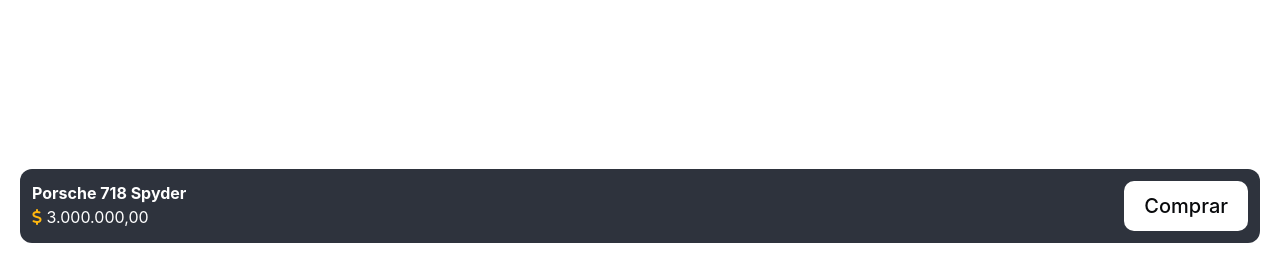
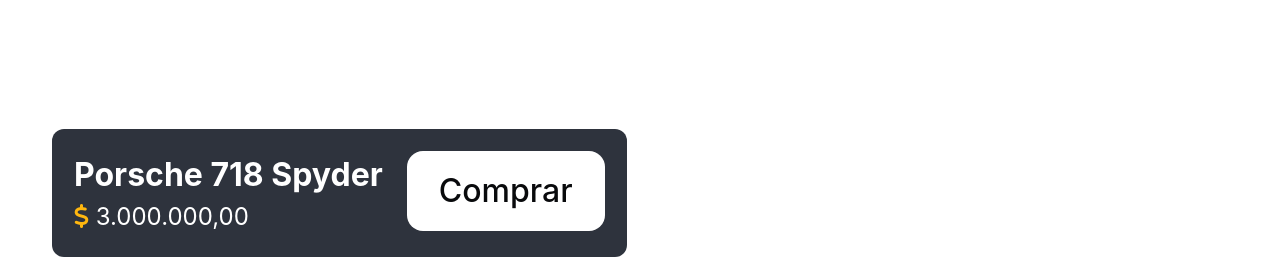
Before and after one commit to matheeusmeloo/mcars-mobile, a PHP site: page /details_vehicle.html in a window 1280 px wide. Shown: the part 535-800 px from the top of the page. Run offline with PHP 8.4, Linux system fonts and the light colour scheme; some libraries are stand-ins or nearby versions.

Commit message:
Ajuste menu flutuante com Bulma

```diff
--- a/cart_buy.html
+++ b/cart_buy.html
@@ -18,7 +18,7 @@
                 <a href="#" class="has-text-white"><div class="cell"><i class="fa-regular fa-map is-size-4"></i></div></a>
                 <a href="#" class="has-text-white"><div class="cell"><i class="fa-regular fa-user is-size-4"></i></div></a>
             </div>
-          </div>
+        </div>
      </div>
 </body>
  <!-- Javascript início -->
--- a/css/style.css
+++ b/css/style.css
@@ -119,6 +119,9 @@
         grid-auto-columns: 100%;
 
     }
+    .floating-menu {
+        width: 85%;
+    }
 }
 
 /* CSS DO MENU SUPERIOR DA TELA HOME DE RECOMENDAÇÕES */
@@ -134,8 +137,6 @@
 
 .floating-menu {
     position: fixed;
-    bottom: 0;
-    width: 100%;
-    text-align: center;
-    padding: 10px 0;
+    bottom: 20px;
+    padding: 10px;
 }
--- a/details_vehicle.html
+++ b/details_vehicle.html
@@ -12,32 +12,39 @@
     <br>
     <div class="container is-fluid">
         <div class="container block">
-            <div class="columns is-gapless is-multiline is-mobile is-justify-content-center">
-                    <div class="column is-one-quarter">
+            <div class="columns is-gapless is-multiline is-mobile">
+                    <div class="column is-narrow-mobile is-narrow-desktop">
                         <button onclick="voltar()" class="button has-text-black-bis is-ghost">
                             <i class="fa-solid fa-chevron-left"></i>
                         </button>
                     </div>
                     <div class="column">
-                        <h4 class="has-text-weight-bold is-size-4">
+                        <h4 class="has-text-weight-bold is-size-4 has-text-centered">
                             Detalhes do carro
                         </h4>
                     </div>
               </div>
         </div>
         <div class="container">
-            <span class="has-text-weight-light">Porsche</span>
-            <h4 class="has-text-weight-bold">Porsche 718 Spyder</h4>
+            <span class="has-text-weight-light is-size-3-desktop">Porsche</span>
+            <h4 class="has-text-weight-bold is-size-3-desktop">Porsche 718 Spyder</h4>
         </div>
         <br>
     </div>
     <!-- VISÃO DO VEÍCULO EM 360º -->
+
          <div class="container is-fluid">
+            <div class="columns">
+                <div class="column is-4"></div>
+                <div class="column">
                     <div class="cloudimage-360" data-folder="/assets/images/cars/prisma-2010-teste/" data-filename-x="silver-{index}.png"  data-amount-x="6">
                         <div class="cloudimage-360-inner-box">
                             <div class="cloudimage-360-icons-container"></div>
                             <img src="https://scaleflex.cloudimg.io/v7/plugins/js-cloudimage-360-view/assets/img/360.svg" class="cloudimage-360-view-360-circle" style="bottom: 5%; opacity: 1;">
                         </div>
+                    </div>
+                </div>
+                <div class="column is-4"></div>
              </div>
          </div>
     <br>
@@ -50,27 +57,28 @@
         </div>
     </div>
     <!-- MENU FLUTUANTE DE COMPRA DO VEICULO-->
-        <div class="container is-fluid floating-menu block">
-            <div class="columns is-variable bd-klmn-columns is-mobile has-background-dark has-radius-large">
-                <div class="column is-7">
-                    <div class="bd-notification has-text-white has-text-left">
-                        <span class="block has-text-weight-bold is-size-6">
+     <div class="container is-fluid">
+        <div class="container">
+            <div class="columns is-variable is-mobile has-background-dark has-radius-large floating-menu">
+                    <div class="column">
+                        <div class="has-text-white has-text-left">
+                            <span class="has-text-weight-bold is-size-6 is-size-3-desktop">
                                 Porsche 718 Spyder
                             </span>
                             <br>
-                        <span class="block">
+                            <span class="is-size-4-desktop">
                                 <i class="fa-solid fa-dollar-sign has-text-warning"></i> 3.000.000,00
                             </span>
                         </div>
                     </div>
-                <div class="column is-5 has-text-right">
+                    <div class="column is-narrow-mobile is-narrow-desktop has-text-right">
                       <div class="bd-notification">
-                    <button onclick="carrinho()" id="btn-cart" class="button is-white is-medium">Comprar</button>
+                        <button onclick="carrinho()" id="btn-cart" class="button is-white is-medium is-size-3-desktop">Comprar</button>
                       </div>
                     </div>
             </div>
         </div>
-
+     </div>
       <!-- Javascript início -->
       <script src="https://scaleflex.cloudimg.io/v7/plugins/js-cloudimage-360-view/latest/js-cloudimage-360-view.min.js?func=proxy"></script>
       <script src="./js/javascript.js"></script>
```
Lines whose indentation alone changed are shown as unchanged.
